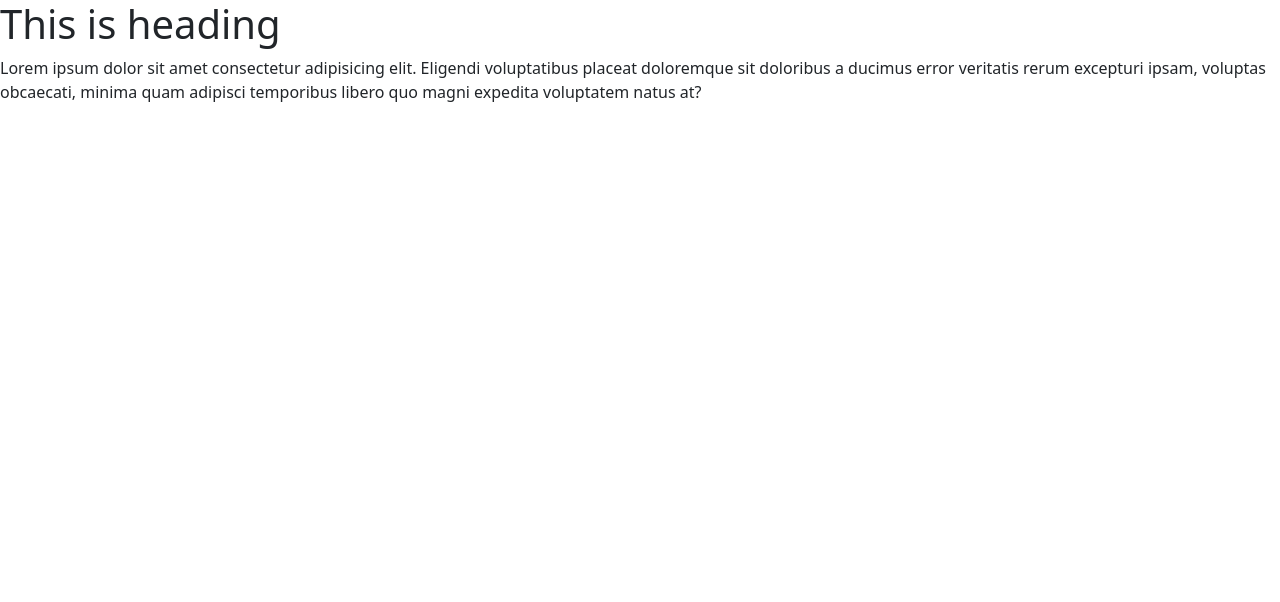
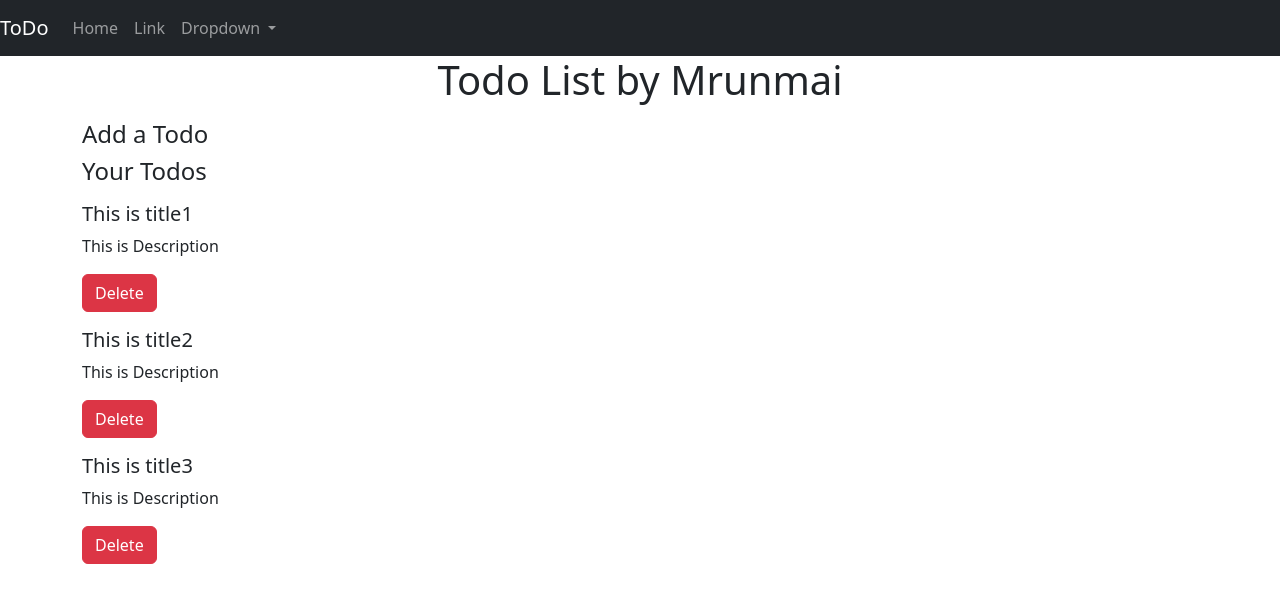
Before and after one commit to Mrunmai-k/Angular-Practice, an Angular app: page / in a window 1280 px wide. Shown: the top 602 px of the page. Built offline with nearby package versions, Linux system fonts and the light colour scheme.

Commit message:
created 2 different components for listing the todos and working on the items

```diff
--- a/angular.json
+++ b/angular.json
@@ -26,10 +26,11 @@
             ],
             "styles": [
               "src/styles.css",
-              "node_modules/bootstrap/dist/css/bootstrap.min.css"
+              "./node_modules/bootstrap/dist/css/bootstrap.min.css"
             ],
             "scripts": [
-              "node_modules/bootstrap/dist/js/bootstrap.js"
+              "./node_modules/bootstrap/dist/js/bootstrap.js",
+              "./node_modules/jquery/dist/jquery.js"
             ]
           },
           "configurations": {
--- /dev/null
+++ b/src/app/MyComponents/add-todo/add-todo.component.html
@@ -0,0 +1 @@
+<h4>Add a Todo</h4>
--- /dev/null
+++ b/src/app/MyComponents/todo-item/todo-item.component.html
@@ -0,0 +1,5 @@
+<div class="my-3">
+    <h5>{{todo.title}}</h5>
+    <p>{{todo.desc}}</p>
+    <button class="btn btn-danger" (click)="onClick(todo)">Delete</button>
+</div>
--- /dev/null
+++ b/src/app/MyComponents/todo-item/todo-item.component.ts
@@ -0,0 +1,21 @@
+import { Component, EventEmitter, Input, Output } from '@angular/core';
+import { ToDo } from 'src/app/ToDo';
+
+@Component({
+  selector: 'app-todo-item',
+  templateUrl: './todo-item.component.html',
+  styleUrls: ['./todo-item.component.css']
+})
+export class TodoItemComponent {
+  @Input() todo!: ToDo;
+
+  @Output() todoDelete: EventEmitter<ToDo> = new EventEmitter;
+
+
+  constructor() { }
+
+  onClick(todo: ToDo){
+    this.todoDelete.emit(todo);
+    console.log("onClick method has been triggered...");
+  }
+}
--- a/src/app/MyComponents/todos/todos.component.html
+++ b/src/app/MyComponents/todos/todos.component.html
@@ -1 +1,6 @@
-<p>todos works!</p>
+<app-add-todo></app-add-todo>
+<h4>Your Todos</h4>
+<div *ngFor="let todo of todos">
+    <app-todo-item [todo]="todo" (todoDelete)="deleteTodo($event)"></app-todo-item>
+    <!-- <li>{{todo.sno}} - {{todo.title}} - {{todo.desc}}</li> -->
+</div>
--- a/src/app/MyComponents/todos/todos.component.ts
+++ b/src/app/MyComponents/todos/todos.component.ts
@@ -1,4 +1,5 @@
 import { Component } from '@angular/core';
+import { ToDo } from 'src/app/ToDo';
 
 @Component({
   selector: 'app-todos',
@@ -6,5 +7,34 @@ import { Component } from '@angular/core';
   styleUrls: ['./todos.component.css']
 })
 export class TodosComponent {
+  todos: ToDo[];
 
+  constructor() {
+    this.todos = [
+      {
+        sno: 1,
+        title: 'This is title1',
+        desc: 'This is Description',
+        active: true
+      },
+      {
+        sno: 2,
+        title: 'This is title2',
+        desc: 'This is Description',
+        active: true
+      },
+      {
+        sno: 3,
+        title: 'This is title3',
+        desc: 'This is Description',
+        active: true
+      }
+    ];
+  }
+
+  deleteTodo(todo:ToDo){
+    console.log(todo);
+    const index = this.todos.indexOf(todo);
+    this.todos.splice(index,1);
+  }
 }
--- /dev/null
+++ b/src/app/ToDo.ts
@@ -0,0 +1,13 @@
+export class ToDo {
+    sno: number;
+    title: string;
+    desc: string;
+    active: boolean;
+
+    constructor() {
+        this.sno = 0;
+        this.title = '';
+        this.desc = '';
+        this.active = false;
+    }
+}
--- a/src/app/app.component.html
+++ b/src/app/app.component.html
@@ -1,4 +1,37 @@
 <div>
-  <h1>This is heading</h1>
-  <p>Lorem ipsum dolor sit amet consectetur adipisicing elit. Eligendi voluptatibus placeat doloremque sit doloribus a ducimus error veritatis rerum excepturi ipsam, voluptas obcaecati, minima quam adipisci temporibus libero quo magni expedita voluptatem natus at?</p>
+  <nav class="navbar navbar-expand-lg navbar-dark bg-dark">
+    <a class="navbar-brand" href="#">ToDo</a>
+    <button class="navbar-toggler" type="button" data-toggle="collapse" data-target="#navbarSupportedContent"
+      aria-controls="navbarSupportedContent" aria-expanded="false" aria-label="Toggle navigation">
+      <span class="navbar-toggler-icon"></span>
+    </button>
+
+    <div class="collapse navbar-collapse" id="navbarSupportedContent">
+      <ul class="navbar-nav mr-auto">
+        <li class="nav-item active">
+          <a class="nav-link" href="#">Home</a>
+        </li>
+        <li class="nav-item">
+          <a class="nav-link" href="#">Link</a>
+        </li>
+        <li class="nav-item dropdown">
+          <a class="nav-link dropdown-toggle" href="#" id="navbarDropdown" role="button" data-toggle="dropdown"
+            aria-haspopup="true" aria-expanded="false">
+            Dropdown
+          </a>
+          <div class="dropdown-menu" aria-labelledby="navbarDropdown">
+            <a class="dropdown-item" href="#">Action</a>
+            <a class="dropdown-item" href="#">Another action</a>
+            <div class="dropdown-divider"></div>
+            <a class="dropdown-item" href="#">Something else here</a>
+          </div>
+        </li>
+      </ul>
+
+    </div>
+  </nav>
+  <div class="container">
+    <h1 class="text-center mb-3">Todo List by Mrunmai</h1>
+    <app-todos></app-todos>
+  </div>
 </div>
--- a/src/app/app.module.ts
+++ b/src/app/app.module.ts
@@ -4,11 +4,15 @@ import { BrowserModule } from '@angular/platform-browser';
 import { AppRoutingModule } from './app-routing.module';
 import { AppComponent } from './app.component';
 import { TodosComponent } from './MyComponents/todos/todos.component';
+import { TodoItemComponent } from './MyComponents/todo-item/todo-item.component';
+import { AddTodoComponent } from './MyComponents/add-todo/add-todo.component';
 
 @NgModule({
   declarations: [
     AppComponent,
-    TodosComponent
+    TodosComponent,
+    TodoItemComponent,
+    AddTodoComponent
   ],
   imports: [
     BrowserModule,
```
Also changed, not shown: src/app/MyComponents/add-todo/add-todo.component.ts (added, +10 -0 lines), src/app/MyComponents/add-todo/add-todo.component.css (added), src/app/MyComponents/todo-item/todo-item.component.css (added), 2 other files (tests, documents, lock files or other folders).
